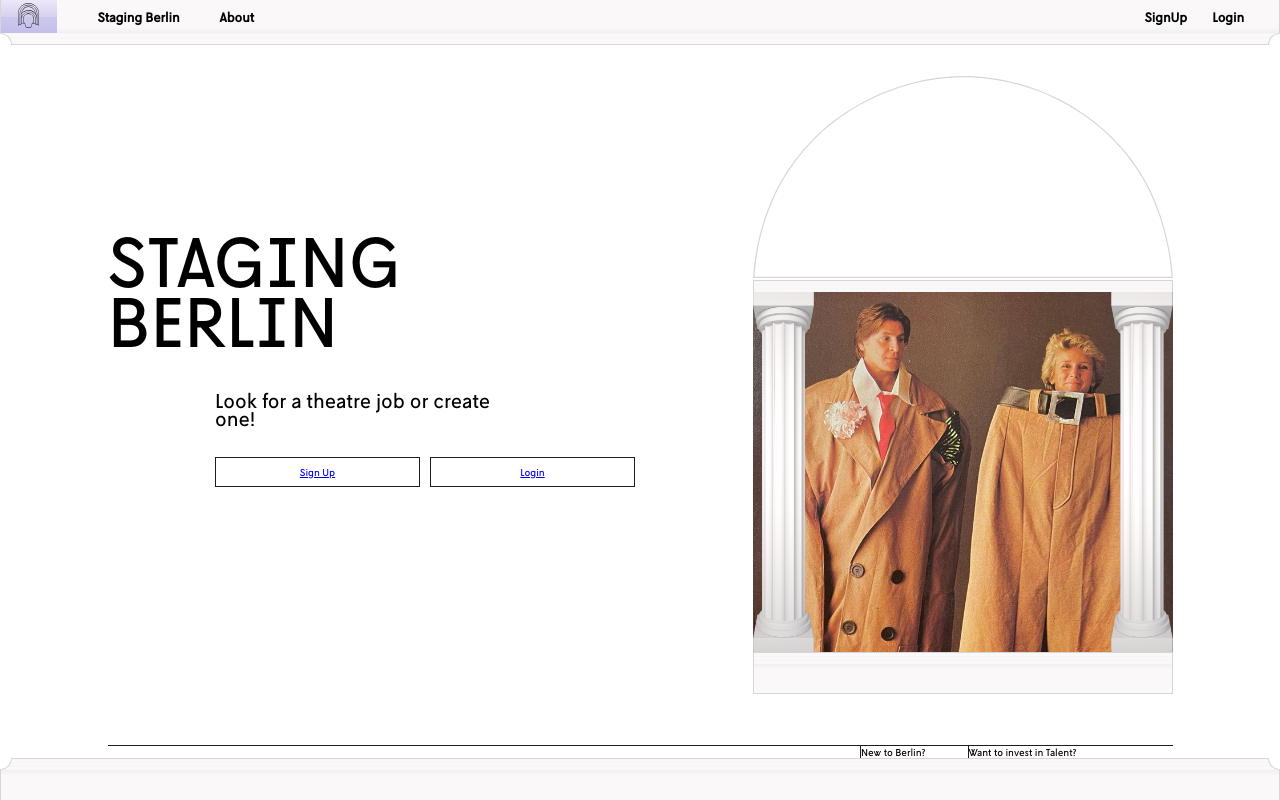
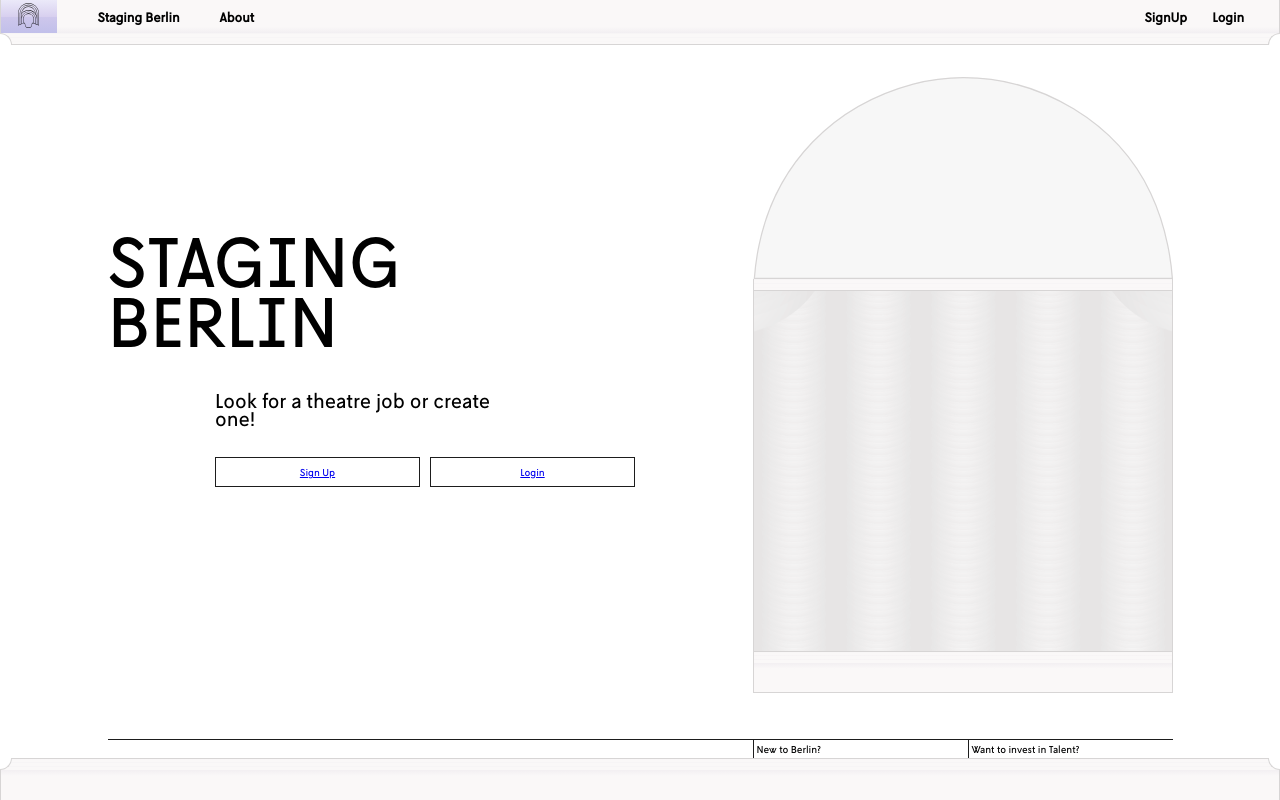
Before and after one commit to stagingBerlin/sb-front, a React (Create React App) app: page / in a window 1280 px wide. Built offline with nearby package versions, Linux system fonts and the light colour scheme; no server answers.

Commit message:
updated animations

```diff
--- a/src/Components/Footer.js
+++ b/src/Components/Footer.js
@@ -5,11 +5,11 @@ function Footer() {
     <div className="footer">
       <div className="grid-container ">
         <div className="grid-footer grid-col-span-10 border-top grid-col-2">
-          <div className="grid-col-8">
-            <div className="border-left">New to Berlin?</div>
+          <div className="grid-col-7 grid-col-span-2">
+            <div className=" footer-link border-left">New to Berlin?</div>
           </div>
           <div className="grid-col-span-2">
-            <div className="border-left ">Want to invest in Talent?</div>
+            <div className="footer-link border-left ">Want to invest in Talent?</div>
           </div>
         </div>
       </div>
--- /dev/null
+++ b/src/Components/landingPage/Curtain.js
@@ -0,0 +1,25 @@
+import React, { useEffect, useRef, useState, useContext } from "react";
+import sliderContext from "./sliderContext";
+
+function Curtain() {
+    const curtain= "/img/curtain.png"
+  return (
+    <div className="curtain-container">
+      <div
+        className="curtain"
+        style={{
+        height: "120%",
+          width: "100%",
+          backgroundImage: `url(${curtain})`,
+          backgroundSize: "cover",
+          backgroundRepeat: "no-repeat",
+          backgroundPosition: "bottom",
+          position: "absolute",
+          zIndex: "20"
+        }}
+      ></div>
+    </div>
+  );
+}
+
+export default Curtain;
--- a/src/Components/landingPage/LandingPage.js
+++ b/src/Components/landingPage/LandingPage.js
@@ -1,6 +1,7 @@
 import React from "react";
 import ProjectsCarousel from "./ProjectsCarousel";
 import { NavLink } from "react-router-dom";
+import Curtain from "./Curtain";
 
 function LandingPage() {
   return (
@@ -20,12 +21,13 @@ function LandingPage() {
             <div className="">Login</div>
           </NavLink>
         </div>
+
         <div className="grid-col-span-4 grid-col-8 grid-row-1 grid-row-end-10  ">
           <img className="logo-frame" src="/img/toplogo.svg" alt="" />
           <div className="deko-bars-container-footer">
-            <div className="bar border-left-nav border-top-nav border-right-nav"></div>
+            <div className="bar border-left-nav  border-right-nav"></div>
             <div className="bar border-left-nav border-right-nav"></div>
-            <div className="bar border-left-nav border-right-nav"></div>
+            <div className="bar border-left-nav border-right-nav border-bottom-nav"></div>
           </div>
           <ProjectsCarousel />
           <div className="deko-bars-container-footer">
--- a/src/Components/landingPage/ProjectCard.js
+++ b/src/Components/landingPage/ProjectCard.js
@@ -1,7 +1,32 @@
 import React, { useEffect, useRef, useState, useContext } from "react";
 import sliderContext from "./sliderContext";
+import Curtain from "./Curtain";
+import { Opacity } from "@mui/icons-material";
 
 function ProjectCard({ content }) {
+  // const [opacityState, setOpacity] = useState(0);
+
+  // const fadein = () => {
+  //   if (opacityState == 1) {
+  //     return setOpacity(0);
+  //   } else {
+  //     return setOpacity(1);
+  //   }
+  // };
+
+  // const autoPlayRef = useRef();
+
+  // useEffect(() => {
+  //   autoPlayRef.current = fadein;
+  // });
+
+  // useEffect(() => {
+  //   const play = () => {
+  //     autoPlayRef.current();
+  //   };
+  //   const interval = setInterval(play, 4000);
+  // }, []);
+
   // const pillarRef = useRef();
   // const [pillarWidth, setPillarWidth] = useState();
 
@@ -21,11 +46,18 @@ function ProjectCard({ content }) {
   //   window.addEventListener("resize", getPillarWidth);
   // }, []);
 
-  const { pillarWidth } =
-    useContext(sliderContext);
+  const { pillarWidth } = useContext(sliderContext);
 
   return (
     <div className="projectCard-container">
+      <div>
+        <div
+          className="fade"
+          // style={{
+          //   opacity: `${opacityState}`,
+          //   transition: `transform 5s`,
+          // }}
+        ></div>
         <div
           className="projectCard-Img"
           style={{
@@ -37,18 +69,17 @@ function ProjectCard({ content }) {
             backgroundPosition: "top",
           }}
         ></div>
-      <div> This is the title</div>
-      <div>Short Intro</div>
-      <div> by Owner</div>
-      <div
+      </div>
+
+      {/* <div
         className="pillar"
         style={{
           height: "100%",
           left: `0px`,
         }}
       >
-        <img src="/img/pillar.png" alt="" srcset=""/>
-      </div>
+        <img src="/img/pillar.png" alt="" srcset="" />
+      </div> */}
     </div>
   );
 }
--- a/src/Components/landingPage/ProjectsCarousel.js
+++ b/src/Components/landingPage/ProjectsCarousel.js
@@ -1,11 +1,31 @@
 import { Slider } from "@mui/material";
 import { elementAcceptingRef } from "@mui/utils";
 import React, { useEffect, useRef, useState } from "react";
+import { getAllProjects } from "../../helpers/apiCalls";
 import FeaturedProjects from "./FeaturedProjects";
+import Curtain from "./Curtain";
 import SliderClick from "./SliderClick";
 import sliderContext from "./sliderContext";
 
+
 function ProjectsCarousel() {
+const [projects, setProjects] = useState([]);
+
+  useEffect(() => {
+    const getAll = async () => {
+      try {
+        const res = await getAllProjects();
+          setProjects(res);
+      } catch (error) {
+        console.log(error);
+      }
+    };
+    getAll();
+    console.log(projects);
+  }, []);
+
+
+
   const testImages = [
     "/slider-test-img/3-25.jpg",
     "/slider-test-img/1.jpg",
@@ -17,13 +37,14 @@ function ProjectsCarousel() {
   const [indexState, setIndex] = useState({
     activeIndex: 0,
     translate: 0,
-    transition: 0.45,
+    transition: 0,
   });
 
   // finding width of carousel container to get the value for transition
 
   const carouselRef = useRef();
   const [carouselWidth, setCarouselWidth] = useState();
+  const [carouselHeight, setCarouselHeight] = useState();
 
   const resizeCarousel = () => {
     setIndex({
@@ -40,12 +61,29 @@ function ProjectsCarousel() {
     const newWidth = carouselRef.current.clientWidth;
     setCarouselWidth(newWidth);
   };
+
+  const getCarouselHeight = () => {
+    if (!carouselRef.current) {
+      return;
+    }
+    const newHeight = carouselRef.current.clientHeight;
+    setCarouselHeight(newHeight);
+  };
+
+
   useEffect(() => {
     getCarouselWidth();
   }, []);
   useEffect(() => {
     window.addEventListener("resize", getCarouselWidth);
   }, []);
+  useEffect(() => {
+    getCarouselHeight();
+  }, []);
+  useEffect(() => {
+    window.addEventListener("resize", getCarouselHeight);
+  }, []);
+
 
   // after resizing the window restarting the carousel at the beginning
 
@@ -55,24 +93,24 @@ function ProjectsCarousel() {
 
   // pillar width
 
-  const pillarRef = useRef();
-  const [pillarWidth, setPillarWidth] = useState();
+  // const pillarRef = useRef();
+  // const [pillarWidth, setPillarWidth] = useState();
 
-  const getPillarWidth = () => {
-    if (!pillarRef.current) {
-      return;
-    }
-    const newWidth = pillarRef.current.clientWidth;
-    setPillarWidth(newWidth);
-  };
+  // const getPillarWidth = () => {
+  //   if (!pillarRef.current) {
+  //     return;
+  //   }
+  //   const newWidth = pillarRef.current.clientWidth;
+  //   setPillarWidth(newWidth);
+  // };
 
-  useEffect(() => {
-    getPillarWidth();
-  }, []);
+  // useEffect(() => {
+  //   getPillarWidth();
+  // }, []);
 
-  useEffect(() => {
-    window.addEventListener("resize", getPillarWidth);
-  }, []);
+  // useEffect(() => {
+  //   window.addEventListener("resize", getPillarWidth);
+  // }, []);
 
   // destructuring values
 
@@ -123,15 +161,21 @@ function ProjectsCarousel() {
     const play = () => {
       autoPlayRef.current();
     };
-
-    const interval = setInterval(play, 4000);
+    const interval = setInterval(play, 10000);
   }, []);
 
   return (
     <div className="pillarframe">
       <div className="carousel-container" ref={carouselRef}>
         <sliderContext.Provider
-          value={{ carouselWidth, indexState, setIndex, nextSlide, prevSlide, pillarWidth }}
+          value={{
+            carouselWidth,
+            indexState,
+            setIndex,
+            nextSlide,
+            prevSlide,
+            // pillarWidth,
+          }}
         >
           <FeaturedProjects
             translate={translate}
@@ -141,19 +185,20 @@ function ProjectsCarousel() {
           />
           {/* <SliderClick /> */}
         </sliderContext.Provider>
-      </div>{" "}
+      </div>
+      <Curtain/>
       <img
         style={{
           left: `0px`,
           height: "45vh",
           position: "absolute",
           zIndex: "10",
-        top: "0px"
+          top: "0px",
         }}
         src="/img/pillar.png"
         alt=""
         srcset=""
-        ref={pillarRef}
+        // ref={pillarRef}
       />
       <img
         style={{
@@ -161,12 +206,12 @@ function ProjectsCarousel() {
           height: "45vh",
           position: "absolute",
           zIndex: "10",
-        top: "0px"
+          top: "0px",
         }}
         src="/img/pillar.png"
         alt=""
         srcset=""
-        ref={pillarRef}
+        // ref={pillarRef}
       />
     </div>
   );
--- a/src/sass/layout/_footer.scss
+++ b/src/sass/layout/_footer.scss
@@ -4,6 +4,9 @@
   bottom: 0;
   width: 100%;
   background-color: $background-col;
+  .footer-link{
+    padding: 0.3rem;
+  }
 }
 
 .deko-bars-container-footer {
--- a/src/sass/layout/_page-grid.scss
+++ b/src/sass/layout/_page-grid.scss
@@ -16,6 +16,10 @@
 
 .grid-footer {
   @include grid(10);
+}
+
+.grid-edit-profile {
+  @include grid(6);
 }
 
 .grid-landing-buttons {
@@ -48,6 +52,10 @@
 }
 .grid-col-9 {
   grid-column-start: 9;
+}
+
+.grid-col-span-6 {
+  grid-column-end: span 6;
 }
 .grid-col-span-5 {
   grid-column-end: span 5;
--- a/src/sass/pages/__pages-dir.scss
+++ b/src/sass/pages/__pages-dir.scss
@@ -3,3 +3,4 @@
 @import "./dashboard-feed";
 @import "./landing-page";
 @import "./create-project-page";
+@import "./edit-user-profile";
--- /dev/null
+++ b/src/sass/pages/_edit-user-profile.scss
@@ -0,0 +1,6 @@
+.editUser-container{
+    min-height: 85vh;
+  display: flex;
+  justify-content: center;
+  align-items: center;
+}
--- a/src/sass/pages/_landing-page.scss
+++ b/src/sass/pages/_landing-page.scss
@@ -1,12 +1,9 @@
-
-
-.landingPage-container{
+.landingPage-container {
   min-height: 85vh;
   display: flex;
   justify-content: center;
   align-items: center;
 }
-
 
 .hero-text-large {
   font-size: 7rem;
@@ -39,13 +36,41 @@
   left: 0px;
 }
 
-.projectCard-container{
+.projectCard-container {
   width: 100%;
   height: 45vh;
   position: relative;
+  outline: royalblue;
 }
 
-.pillar{
+.fade {
+  height: 100%;
+  width: 100%;
+  background: black;
+  opacity: 1;
+  animation: fadin 10s ease-in-out;
+  animation-iteration-count: infinite;
+  position: absolute;
+  top: 0;
+  // transition: transform 2s;
+}
+
+@keyframes fadin {
+  0% {
+    opacity: 1;
+  }
+  25% {
+    opacity: 0;
+  }
+  75% {
+    opacity: 0;
+  }
+  100% {
+    opacity: 1;
+  }
+}
+
+.pillar {
   position: absolute;
   top: 0px;
   z-index: 2;
@@ -54,12 +79,29 @@
   }
 }
 
-.pillarframe{
+.pillarframe {
   position: relative;
-
 }
 
-.logo-frame{
+.logo-frame {
   width: 100%;
+  margin-bottom: -2px;
+}
 
+.curtain-container {
+  width: 100%;
+  height: 100%;
+  top: 0px;
+  position: absolute;
+  overflow: hidden;
 }
+
+.curtain {
+  position: absolute;
+  transition: transform 2s;
+  transition-timing-function: ease-in-out;
+}
+
+.curtain-container:hover .curtain {
+  transform: translateY(-110%);
+}
```
Also changed, not shown: public/img/curtain.png (added), public/img/toplogo.svg. Lines whose indentation alone changed are shown as unchanged.
